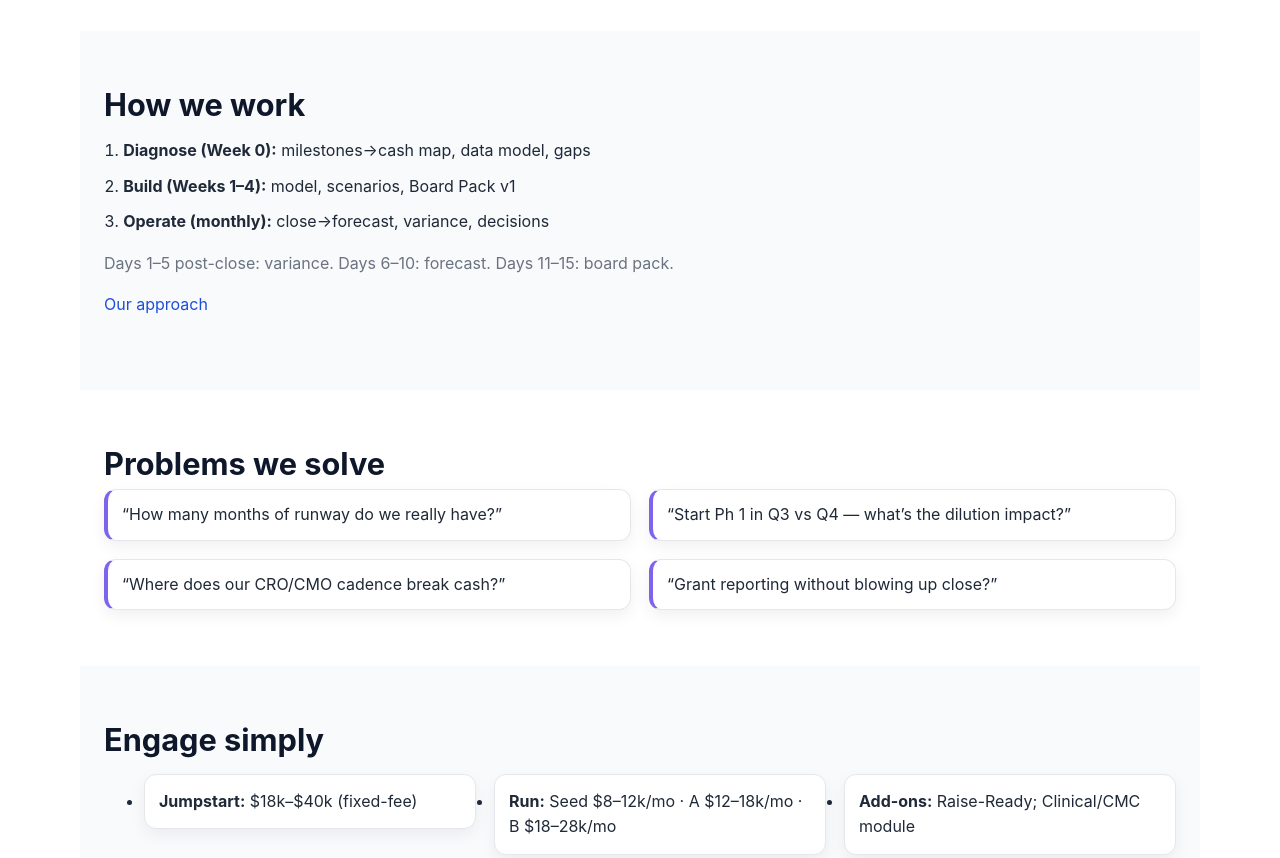
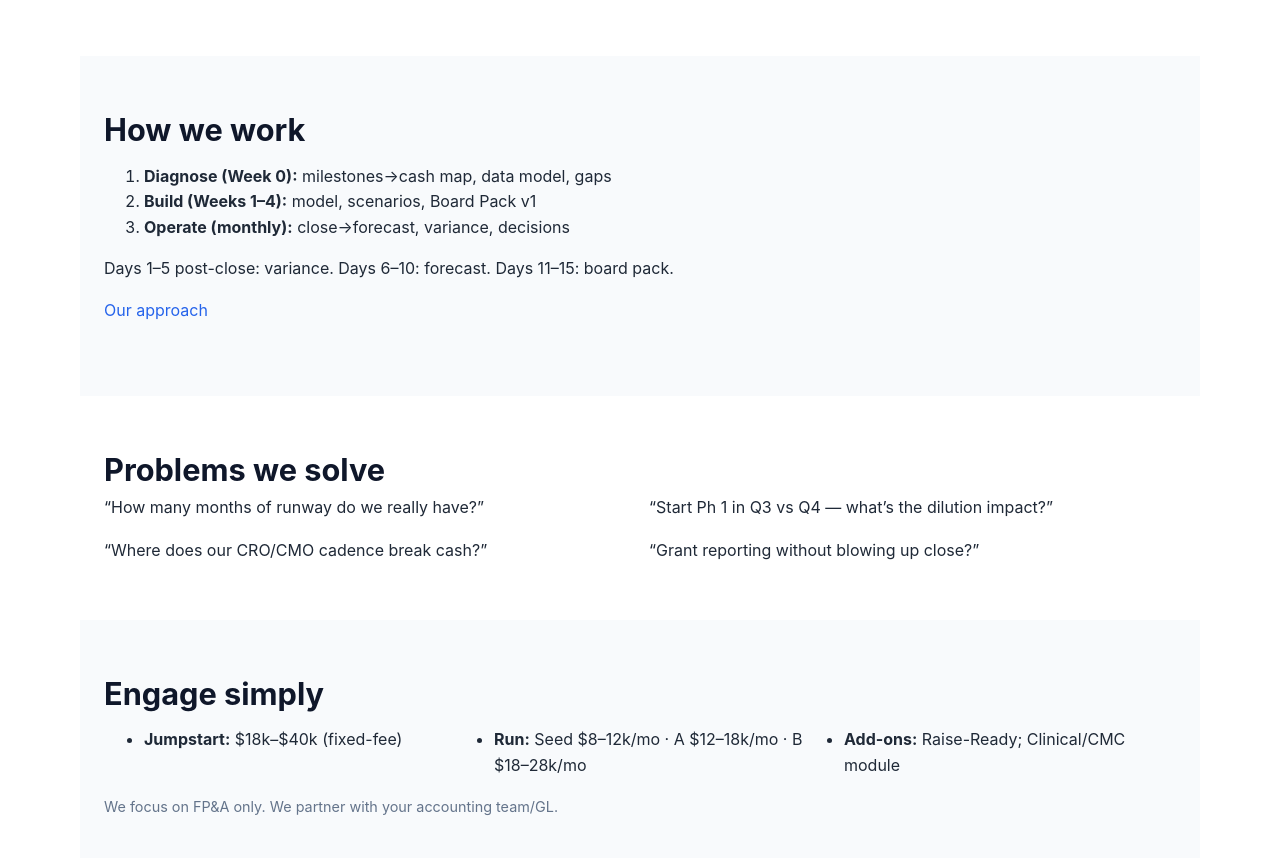
Before and after one commit to theguywiththekeyboard/foundaire-site, a plain HTML site: page index.html in a window 1280 px wide. Shown: the part 1380-2238 px from the top of the page. Drawn offline with Linux system fonts and the light colour scheme.

Commit message:
Revise Foundaire theme styles and improve responsiveness
Updated styles for the Foundaire theme, enhancing color tokens and layout definitions. Improved responsiveness and refined component styles.

```diff
--- a/assets/css/styles.css
+++ b/assets/css/styles.css
@@ -1,78 +1,70 @@
 /* ===========================
-   Foundaire Light v1 — Biotech FP&A
-   Intent: bright, airy, white-first like Metapraxis/Paro/G-Squared/Deloitte
-   No dark mode. Thin borders, subtle shadows, roomy type.
-=========================== */
+   Foundaire — Condor-inspired Light Theme (v2)
+   Bright, white-first, thin borders, airy spacing, soft accent gradient.
+   =========================== */
 
-/* ---- Tokens ---- */
+/* TOKENS */
 :root{
-  /* Palette */
-  --ink:#0f172a;          /* slate-900 for headings */
-  --text:#1f2937;         /* slate-800 for body */
-  --muted:#6b7280;        /* slate-500 for helper */
-  --bg:#ffffff;           /* pure white canvas */
+  --ink:#0f172a;          /* headings */
+  --text:#1f2937;         /* body */
+  --muted:#64748b;        /* helper */
+  --bg:#ffffff;           /* canvas */
   --section:#f8fafc;      /* very light gray sections */
   --surface:#ffffff;      /* cards */
-  --line:#e5e7eb;         /* subtle divider/border */
+  --line:#e5e7eb;         /* subtle border */
   --accent:#7E64ED;       /* brand violet */
   --accent-ink:#ffffff;
+  --blue:#2563eb;         /* calm link/hover blue */
 
-  /* Radii & Elevation */
   --radius-1:12px;
   --radius-2:16px;
   --shadow-1:0 6px 16px rgba(15,23,42,.06);
 
-  /* Type scale */
   --fs-1:clamp(2.25rem, 4vw, 3.25rem);  /* H1 */
   --fs-2:clamp(1.5rem, 2.4vw, 2rem);    /* H2 */
   --fs-3:1.25rem;                       /* H3/lead */
   --fs-4:1rem;                          /* body */
   --fs-5:.9rem;                         /* caption */
 
-  /* Spacing (8pt grid) */
   --sp-1:6px; --sp-2:10px; --sp-3:14px; --sp-4:18px;
   --sp-5:24px; --sp-6:32px; --sp-7:40px; --sp-8:56px; --sp-9:80px;
 }
 
-/* ---- Base ---- */
+/* BASE */
 *{box-sizing:border-box}
 html:focus-within{scroll-behavior:smooth}
 body{
-  margin:0; background:var(--bg); color:var(--text);
-  font:16px/1.6 Inter, ui-sans-serif, system-ui, -apple-system, Segoe UI, Roboto, Arial, sans-serif;
-  -webkit-font-smoothing:antialiased; -moz-osx-font-smoothing:grayscale;
+  margin:0;background:var(--bg);color:var(--text);
+  font:16px/1.6 Inter,ui-sans-serif,system-ui,-apple-system,Segoe UI,Roboto,Arial,sans-serif;
+  -webkit-font-smoothing:antialiased;-moz-osx-font-smoothing:grayscale;
 }
 img{max-width:100%;display:block}
-a{color:#1d4ed8;text-decoration:none} /* calm blue for links */
-a:hover{opacity:.9}
+a{color:var(--blue);text-decoration:none} a:hover{opacity:.9}
 .container{max-width:1120px;margin:0 auto;padding:var(--sp-8) var(--sp-5)}
 section{position:relative}
 
-/* Type */
+/* TYPE */
 h1{font-size:var(--fs-1);line-height:1.08;color:var(--ink);letter-spacing:-.015em;margin:.15em 0 .35em}
 h2{font-size:var(--fs-2);line-height:1.15;color:var(--ink);margin:0 0 .5rem}
 h3{font-size:var(--fs-3);line-height:1.3;color:var(--ink);margin:.25rem 0 .5rem}
 .lead{font-size:var(--fs-3);max-width:70ch;color:var(--text)}
 small,.fineprint{font-size:var(--fs-5);color:var(--muted)}
 
-/* ---- Header / Nav (light, simple) ---- */
-.site-header{
-  position:sticky;top:0;z-index:50;background:#fff;border-bottom:1px solid var(--line);
-}
+/* HEADER */
+.site-header{position:sticky;top:0;z-index:50;background:#fff;border-bottom:1px solid var(--line)}
 .hdr{display:flex;align-items:center;justify-content:space-between;gap:var(--sp-4);padding:14px var(--sp-5)}
 .brand{display:flex;align-items:center;gap:10px;font-weight:800;color:var(--ink);text-decoration:none}
 .nav{display:flex;gap:18px;align-items:center}
-.nav a{color:var(--text)}
-.nav .is-active{color:var(--accent)}
+.nav a{color:var(--text)} .nav .is-active{color:var(--accent)}
 .nav-toggle{display:none;background:none;border:0}
 .nav-toggle__bar{display:block;width:22px;height:2px;background:var(--ink);margin:4px 0}
 
-/* ---- Hero (white-first, very light tint only) ---- */
+/* HERO (white-first with faint top tint) */
 .hero{
   padding-top:var(--sp-9);padding-bottom:var(--sp-8);
   background:
     radial-gradient(900px 260px at 20% -10%, rgba(126,100,237,.10), transparent 60%),
-    radial-gradient(900px 260px at 80% -10%, rgba(29,78,216,.08), transparent 60%),
+    radial-gradient(900px 260px at 80% -10%, rgba(37,99,235,.08), transparent 60%),
     #fff;
   border-bottom:1px solid var(--line);
   border-radius:0 0 var(--radius-2) var(--radius-2);
@@ -86,12 +78,11 @@ small,.fineprint{font-size:var(--fs-5);color:var(--muted)}
 .proof{display:flex;flex-wrap:wrap;gap:10px;padding:0;margin:var(--sp-4) 0 0;list-style:none;color:var(--muted)}
 .proof li{padding:8px 12px;border:1px solid var(--line);border-radius:999px;background:#f9fafb}
 
-/* ---- Split & Badges ---- */
-.split{display:grid;grid-template-columns:1.2fr .8fr;gap:var(--sp-6);align-items:center}
-.badge{background:#eef2ff;border:1px solid #e0e7ff;border-radius:999px;padding:8px 12px;color:#334155;font-weight:600}
-.badge-stack{display:flex;flex-wrap:wrap;gap:8px}
+/* SECTION RHYTHM */
+section:nth-of-type(odd){background:var(--bg)}
+section:nth-of-type(even){background:var(--section)}
 
-/* ---- Cards & Grids (white surfaces, thin borders) ---- */
+/* GRIDS & CARDS */
 .grid{display:grid;gap:var(--sp-4)}
 .grid--2{grid-template-columns:repeat(2,minmax(0,1fr))}
 .grid--3{grid-template-columns:repeat(3,minmax(0,1fr))}
@@ -103,26 +94,24 @@ small,.fineprint{font-size:var(--fs-5);color:var(--muted)}
 .card:hover{transform:translateY(-2px);box-shadow:0 10px 24px rgba(15,23,42,.10)}
 .card ul{padding-left:1.2rem;margin:.6rem 0 0}
 
-/* ---- Sections ---- */
-section:nth-of-type(odd){background:var(--bg)}
-section:nth-of-type(even){background:var(--section)}
-.divider{border-top:1px solid var(--line)}
+/* VALUE / “WHY CHOOSE” ICONIC LIST */
+.icon-list{display:grid;gap:var(--sp-4);grid-template-columns:repeat(3,minmax(0,1fr))}
+.icon-li{border:1px solid var(--line);background:#fff;border-radius:12px;padding:18px;box-shadow:var(--shadow-1)}
+.icon-li h3{margin-bottom:6px}
+.icon{width:40px;height:40px;border-radius:10px;background:linear-gradient(180deg,#eef2ff,#e0e7ff);border:1px solid #dbe3ff;display:flex;align-items:center;justify-content:center;font-weight:800;color:#334155;margin-bottom:10px}
 
-/* Problems */
-.problem{
-  background:#fff;border:1px solid var(--line);border-left:4px solid var(--accent);
-  padding:12px 14px;border-radius:12px;box-shadow:var(--shadow-1)
-}
+/* SOLUTIONS BY FUNCTION */
+.solutions .grid{grid-template-columns:repeat(4,minmax(0,1fr))}
+.sol-card{border:1px solid var(--line);background:#fff;border-radius:12px;padding:18px;box-shadow:var(--shadow-1)}
+.sol-card h3{margin-bottom:6px}
 
-/* Steps */
-.steps__list{display:grid;gap:10px;padding-left:1.2rem}
-.note{color:var(--muted);margin-top:6px}
+/* STATS BAND */
+.statband{display:grid;gap:var(--sp-4);grid-template-columns:repeat(3,minmax(0,1fr));align-items:stretch}
+.stat{border:1px solid var(--line);background:#fff;border-radius:12px;padding:18px;box-shadow:var(--shadow-1);text-align:center}
+.stat .big{font-size:2rem;color:var(--ink);font-weight:800;letter-spacing:-.02em}
+.stat .label{color:var(--muted)}
 
-/* Pricing */
-.pricing ul{align-items:start}
-.pricing li{background:#fff;border:1px solid var(--line);padding:14px;border-radius:12px;box-shadow:var(--shadow-1)}
-
-/* ---- Buttons (light, tactile) ---- */
+/* CTA */
 .btn{
   display:inline-flex;align-items:center;gap:8px;padding:12px 16px;border-radius:12px;
   border:1px solid var(--line);background:#fff;color:var(--ink);font-weight:700
@@ -131,34 +120,30 @@ section:nth-of-type(even){background:var(--section)}
   background:linear-gradient(180deg, var(--accent), #6b57de);color:#fff;border-color:transparent;
   box-shadow:0 8px 18px rgba(126,100,237,.22)
 }
-.btn--primary:hover{filter:brightness(1.05)}
 .btn--ghost{background:#fff;color:var(--ink);border-color:var(--line)}
 
-/* ---- Forms ---- */
+/* FORM */
 .form{display:grid;gap:var(--sp-3);max-width:560px}
 .form label{display:grid;gap:6px;color:var(--ink)}
 .form input,.form textarea,.form select{
-  width:100%;padding:12px;border-radius:12px;border:1px solid var(--line);
-  background:#fff;color:var(--text)
+  width:100%;padding:12px;border-radius:12px;border:1px solid var(--line);background:#fff;color:var(--text)
 }
 .form input:focus,.form textarea:focus,.form select:focus{
   outline:2px solid rgba(126,100,237,.35);border-color:rgba(126,100,237,.55)
 }
 
-/* ---- Footer (light, not dark) ---- */
+/* FOOTER (light) */
 .footer{background:#f3f4f6;color:#334155;margin-top:var(--sp-8);border-top:1px solid var(--line)}
 .footer__inner{display:flex;align-items:center;justify-content:space-between;gap:var(--sp-4);padding:24px var(--sp-5)}
 .footer__nav a{color:#334155;margin-left:14px}
 
-/* ---- Responsive ---- */
-@media (max-width:1080px){
-  .cards .grid{grid-template-columns:repeat(2,minmax(0,1fr))}
-}
+/* RESPONSIVE */
+@media (max-width:1080px){ .cards .grid{grid-template-columns:repeat(2,minmax(0,1fr))} }
 @media (max-width:980px){
-  .nav{position:fixed;inset:56px 0 auto 0;background:#fff;border-bottom:1px solid var(--line);
-       padding:14px var(--sp-5);display:none;gap:12px}
+  .nav{position:fixed;inset:56px 0 auto 0;background:#fff;border-bottom:1px solid var(--line);padding:14px var(--sp-5);display:none;gap:12px}
   .nav.is-open{display:flex;flex-direction:column}
   .nav-toggle{display:block}
   .cards .grid{grid-template-columns:1fr}
   .grid--3,.grid--2{grid-template-columns:1fr}
+  .solutions .grid{grid-template-columns:1fr}
 }
```
